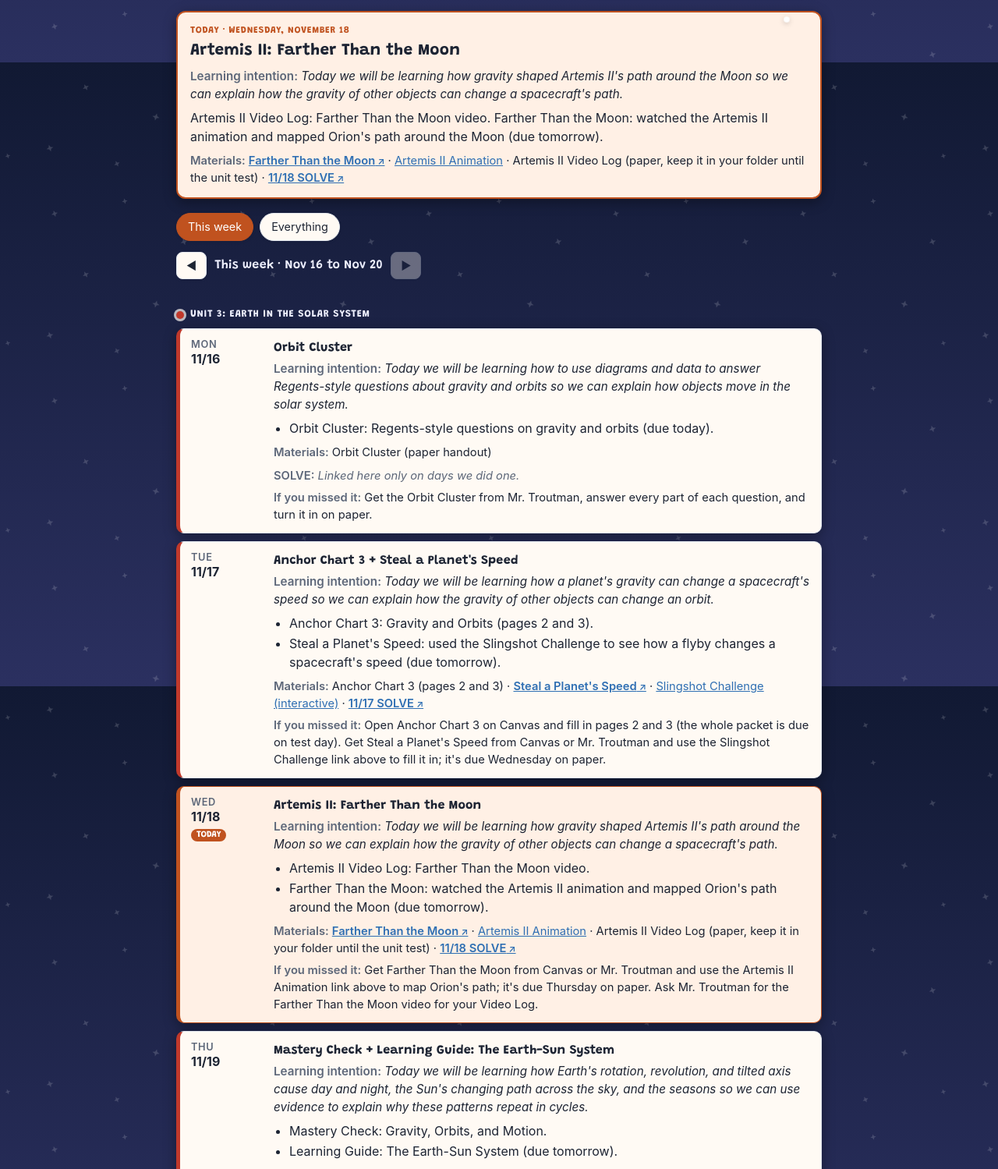
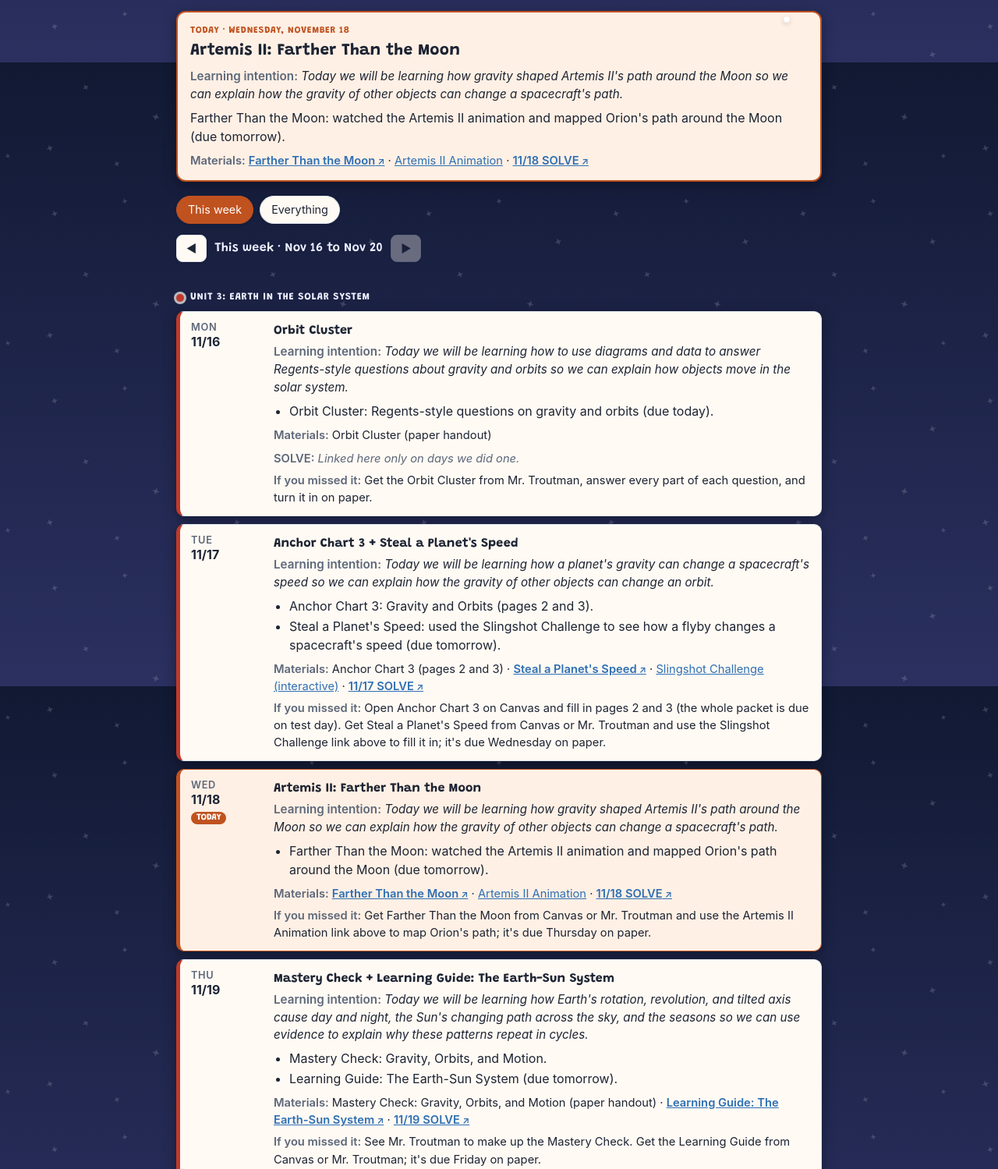
Before and after one commit to ericdtroutman/Class-agendas, a plain HTML site: page earth-space/index.html in a window 1280 px wide. Shown: the part 720-2219 px from the top of the page at 78% size. Drawn offline with Linux system fonts and the light colour scheme.

Commit message:
ESS 11/18: drop Artemis II Video Log (Eric isn't doing it); record as a swap so the plan check keeps it off
Co-Authored-By: Claude Opus 5.5 <noreply@anthropic.com>
Claude-Session: https://claude.ai/code/session_018mRNFvGswa4u6YdzdrZFNV

```diff
--- a/earth-space/index.html
+++ b/earth-space/index.html
@@ -217,9 +217,9 @@ window.CLASS = {
     mats: [{ name: "Anchor Chart 3 (pages 2 and 3)" }, { name: "Steal a Planet's Speed", canvas: "assignments/316766" }, { name: "Slingshot Challenge (interactive)", url: "https://ariannaaferri-pixel.github.io/slingshot/" }, { name: "11/17 SOLVE", canvas: "assignments/317193" }],
     missed: "Open Anchor Chart 3 on Canvas and fill in pages 2 and 3 (the whole packet is due on test day). Get Steal a Planet's Speed from Canvas or Mr. Troutman and use the Slingshot Challenge link above to fill it in; it's due Wednesday on paper." },
   { date: "2026-11-18", unit: "Unit 3: Earth in the Solar System", title: "Artemis II: Farther Than the Moon", li: "Today we will be learning how gravity shaped Artemis II's path around the Moon so we can explain how the gravity of other objects can change a spacecraft's path.",
-    did: ["Artemis II Video Log: Farther Than the Moon video.", "Farther Than the Moon: watched the Artemis II animation and mapped Orion's path around the Moon (due tomorrow)."],
-    mats: [{ name: "Farther Than the Moon", canvas: "assignments/316767" }, { name: "Artemis II Animation", url: "https://ariannaaferri-pixel.github.io/slingshot/artemis.html" }, { name: "Artemis II Video Log (paper, keep it in your folder until the unit test)" }, { name: "11/18 SOLVE", canvas: "assignments/317194" }],
-    missed: "Get Farther Than the Moon from Canvas or Mr. Troutman and use the Artemis II Animation link above to map Orion's path; it's due Thursday on paper. Ask Mr. Troutman for the Farther Than the Moon video for your Video Log." },
+    did: ["Farther Than the Moon: watched the Artemis II animation and mapped Orion's path around the Moon (due tomorrow)."],
+    mats: [{ name: "Farther Than the Moon", canvas: "assignments/316767" }, { name: "Artemis II Animation", url: "https://ariannaaferri-pixel.github.io/slingshot/artemis.html" }, { name: "11/18 SOLVE", canvas: "assignments/317194" }],
+    missed: "Get Farther Than the Moon from Canvas or Mr. Troutman and use the Artemis II Animation link above to map Orion's path; it's due Thursday on paper." },
   { date: "2026-11-19", unit: "Unit 3: Earth in the Solar System", title: "Mastery Check + Learning Guide: The Earth-Sun System", li: "Today we will be learning how Earth's rotation, revolution, and tilted axis cause day and night, the Sun's changing path across the sky, and the seasons so we can use evidence to explain why these patterns repeat in cycles.",
     did: ["Mastery Check: Gravity, Orbits, and Motion.", "Learning Guide: The Earth-Sun System (due tomorrow)."],
     mats: [{ name: "Mastery Check: Gravity, Orbits, and Motion (paper handout)" }, { name: "Learning Guide: The Earth-Sun System", canvas: "assignments/316768" }, { name: "11/19 SOLVE", canvas: "assignments/317195" }],
```
Also changed, not shown: 1 other file.
